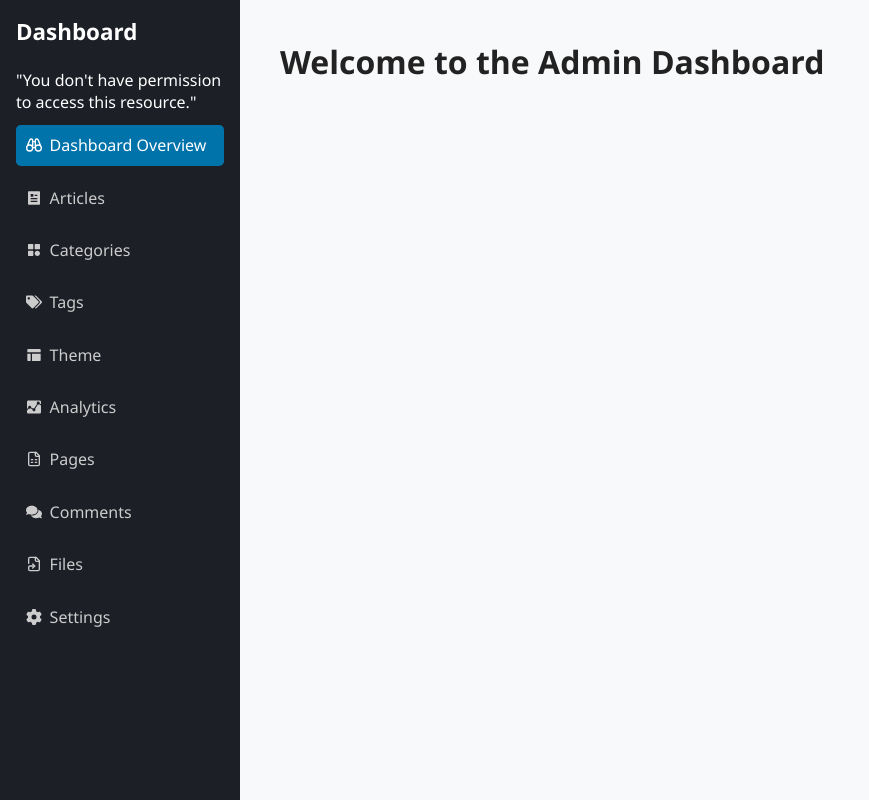
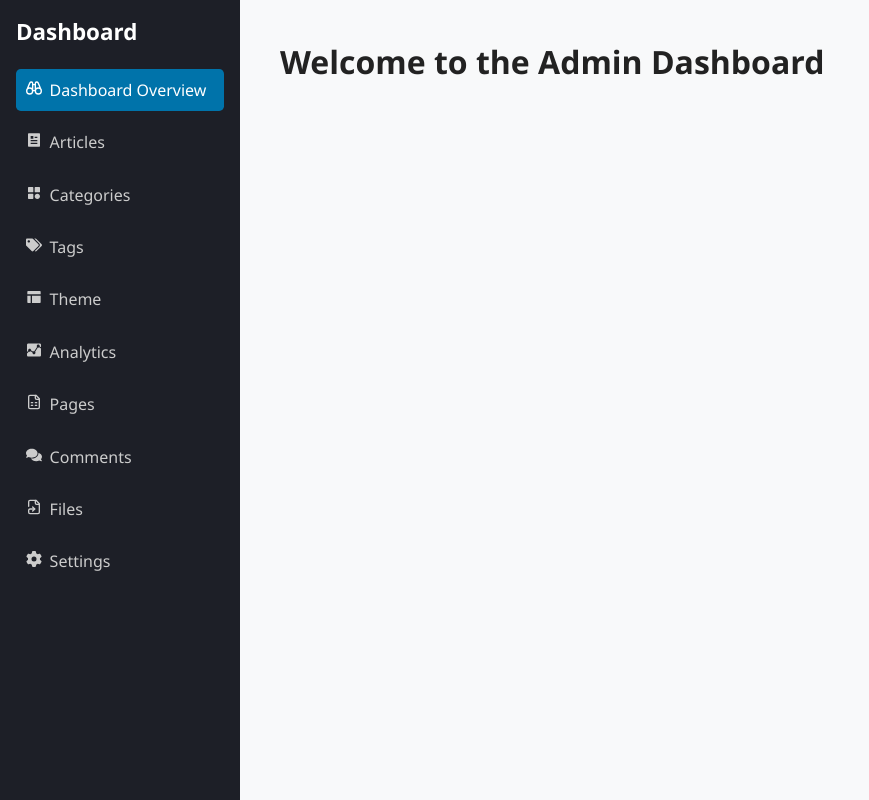
Before and after one commit to AReactDeveloper/LaraBlogcmsFrontend, a Next.js app: page /admin in a window 1280 px wide. Shown: the whole page, without its empty margins (0-869 px from the left). Built offline with nearby package versions, Linux system fonts and the light colour scheme.

Commit message:
yet again google analy

```diff
--- a/app/admin/components/Sidebar/Sidebar.js
+++ b/app/admin/components/Sidebar/Sidebar.js
@@ -1,18 +1,19 @@
 'use client'
+
 import { usePathname } from 'next/navigation'
-import { GrOverview } from "react-icons/gr";
-import { RiArticleFill , RiLayout5Fill } from "react-icons/ri";
-import { BiSolidCategory } from "react-icons/bi";
-import { FaTags , FaComments } from "react-icons/fa";
-import { FaGear } from "react-icons/fa6";
-import { LuFileSpreadsheet , LuFileSymlink  } from "react-icons/lu";
-import { IoMdAnalytics } from "react-icons/io";
+import { GrOverview } from 'react-icons/gr'
+import { RiArticleFill, RiLayout5Fill } from 'react-icons/ri'
+import { BiSolidCategory } from 'react-icons/bi'
+import { FaTags, FaComments } from 'react-icons/fa'
+import { FaGear } from 'react-icons/fa6'
+import { LuFileSpreadsheet, LuFileSymlink } from 'react-icons/lu'
+import { IoMdAnalytics } from 'react-icons/io'
 
 import Link from 'next/link'
 import styles from './sidebar.module.scss'
 
 export default function Sidebar() {
-  const pathname  = usePathname();
+  const pathname = usePathname()
 
   const links = [
     { href: '/admin', icon: <GrOverview />, label: 'Dashboard Overview' },
@@ -25,16 +26,21 @@ export default function Sidebar() {
     { href: '/admin/comments', icon: <FaComments />, label: 'Comments' },
     { href: '/admin/files', icon: <LuFileSymlink />, label: 'Files' },
     { href: '/admin/settings', icon: <FaGear />, label: 'Settings' },
-  ];
+  ]
 
   return (
     <aside className={styles.sidebar}>
       <h2 className={styles.sidebarTitle}>Dashboard</h2>
-      <nav className={styles.nav}>"You don't have permission to access this resource."
-        {links.map( ({ href, icon, label } , i) => (
-          <Link id={i} key={href} href={href} className={`${styles.navLink} ${pathname === href ? styles.active : ''}`}>
-            {icon}
-            {label}
+      <nav className={styles.nav}>
+        {links.map(({ href, icon, label }) => (
+          <Link
+            key={href}
+            href={href}
+            className={`${styles.navLink} ${pathname === href ? styles.active : ''}`}
+            aria-current={pathname === href ? 'page' : undefined}
+          >
+            <span className={styles.icon}>{icon}</span>
+            <span className={styles.label}>{label}</span>
           </Link>
         ))}
       </nav>
```
